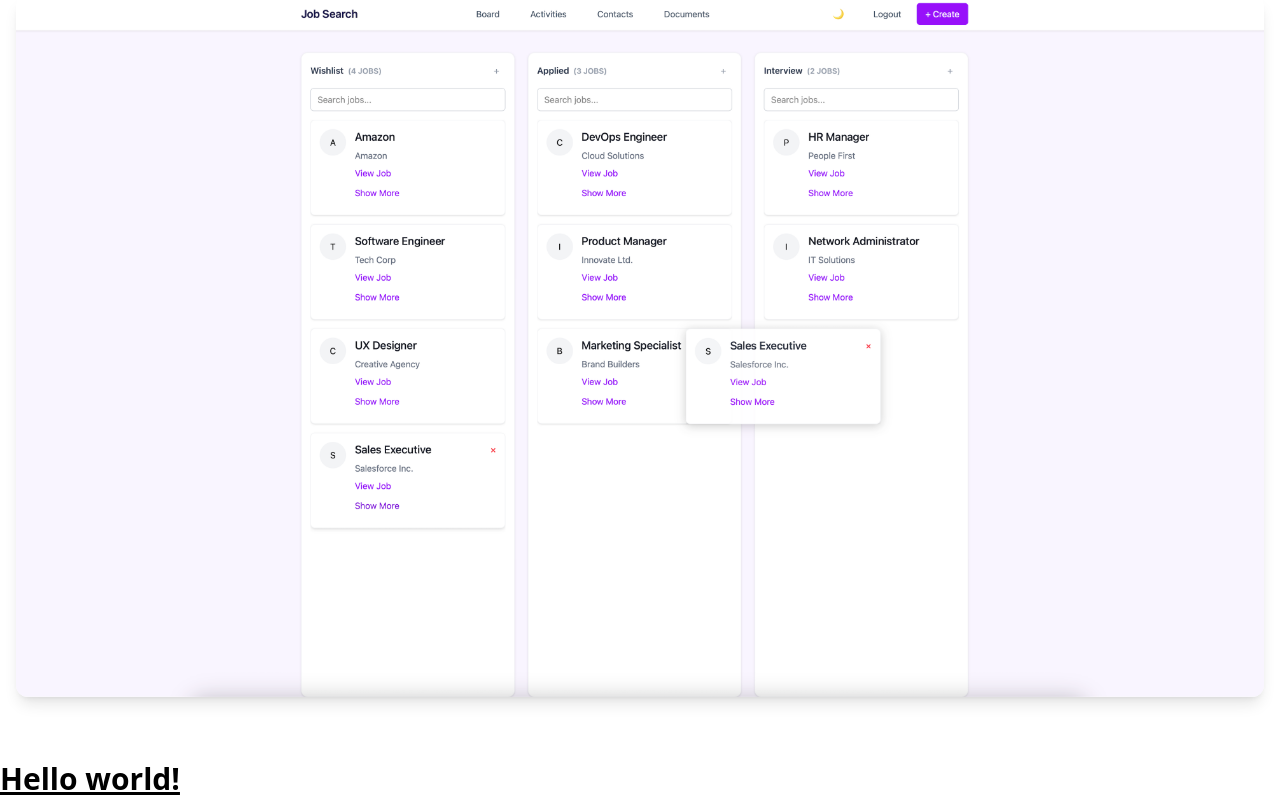
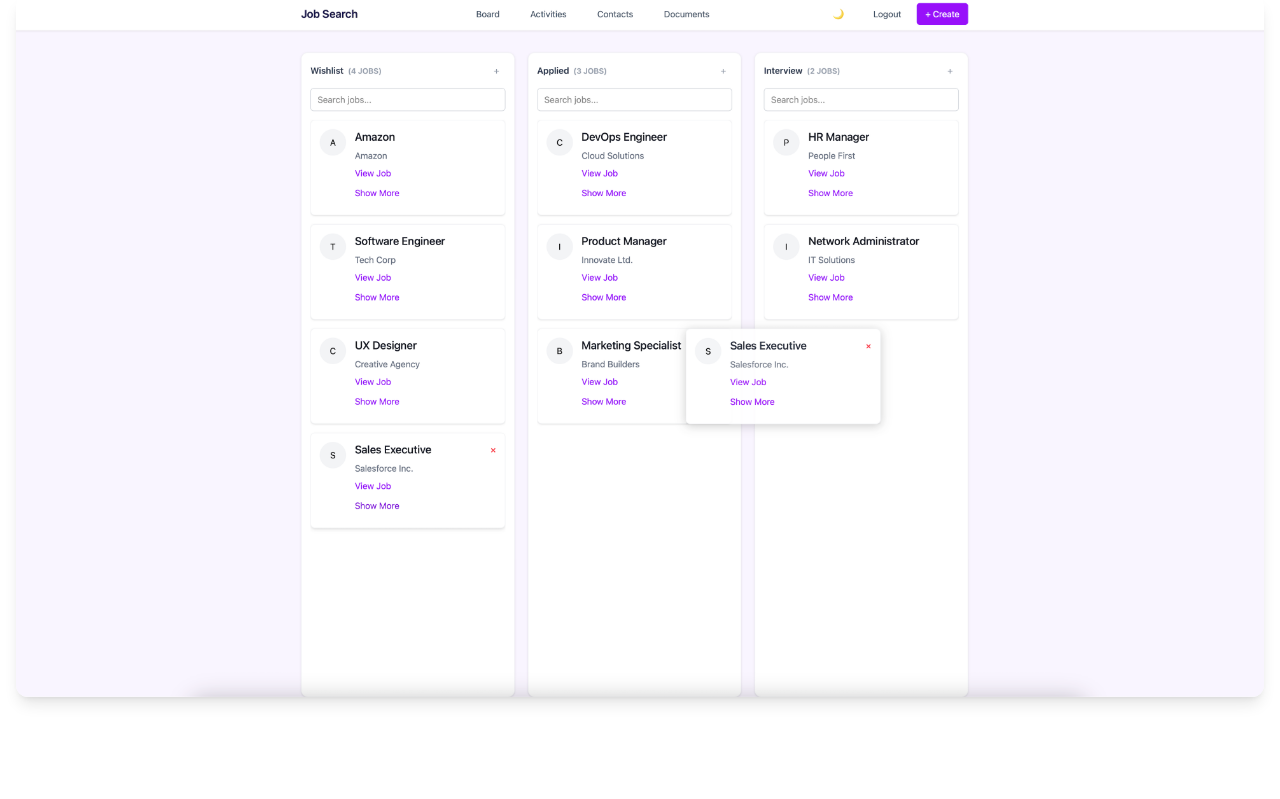
Before and after one commit to omerozyilmaz/trackerApp, a React (Vite) app: page / in a window 1280 px wide. Shown: the part 963-1762 px from the top of the page. After the commit the page ends 1724 px from the top, so only its background shows below. Built offline with nearby package versions, Linux system fonts and the light colour scheme.

Commit message:
Update image path and remove unused HTML element

```diff
--- a/index.html
+++ b/index.html
@@ -8,6 +8,5 @@
   </head>
   <body>
     <div id="root"></div>
-    <h1 class="text-3xl font-bold underline">Hello world!</h1>
   </body>
 </html>
--- a/src/pages/HomePage.jsx
+++ b/src/pages/HomePage.jsx
@@ -127,7 +127,7 @@ const HomePage = () => {
           </h2>
           <div className="aspect-video rounded-xl overflow-hidden shadow-lg">
             <img
-              src="./src/assets/See It In Action.png"
+              src="/SeeITInAction.png"
               alt="Job Board Demo"
               className="w-full h-full object-cover"
             />
```
Also changed, not shown: public/SeeITInAction.png (renamed from src/assets/See IT In Action.png).
